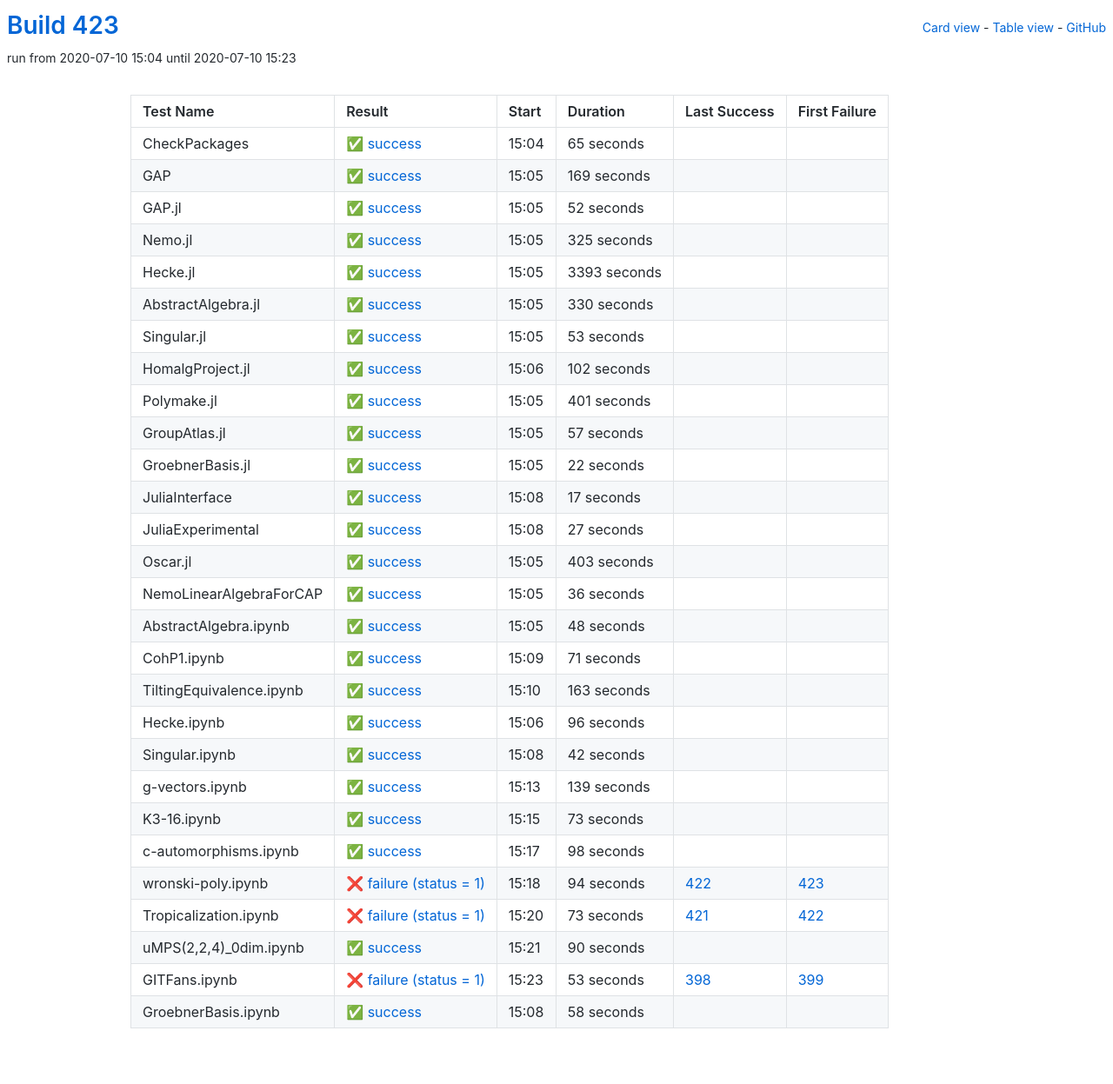
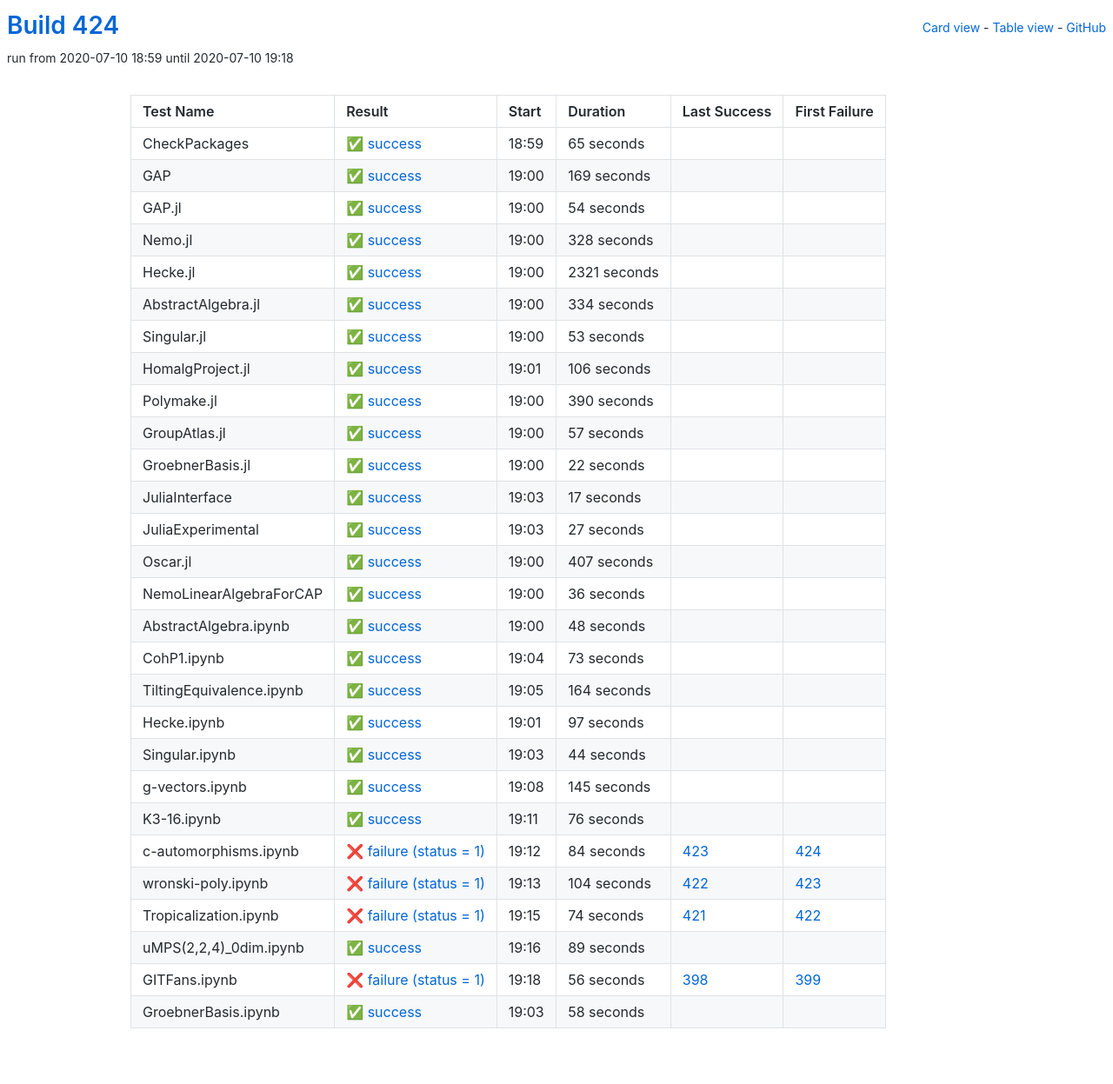
Before and after one commit to oscar-system/oscar-ci-status-stable, a Jekyll site: the page built from table.html, in a window 1280 px wide. Shown: the whole page at 87% size. Built offline with Jekyll 4.4.1, drawn with Linux system fonts in a browser that asks for light colours.

Commit message:
Build #424

```diff
--- a/_data/ci.yml
+++ b/_data/ci.yml
@@ -1,6 +1,6 @@
 ---
-build: 423
-build_url: https://oscarci.mathematik.uni-kl.de/job/oscar-stable/423/
+build: 424
+build_url: https://oscarci.mathematik.uni-kl.de/job/oscar-stable/424/
 job: oscar-stable
 organization: oscar-system
 repo: oscar-ci-status-stable
@@ -8,8 +8,8 @@ repourl: https://github.com/oscar-system/oscar-ci-status-stable
 tests:
 - name: CheckPackages
   id: checkpackages
-  log: https://oscarci.mathematik.uni-kl.de/job/oscar-stable/423/artifact/logs/build-423/CheckPackages.log
-  start: 2020-07-10 15:04
+  log: https://oscarci.mathematik.uni-kl.de/job/oscar-stable/424/artifact/logs/build-424/CheckPackages.log
+  start: 2020-07-10 18:59
   success: true
   exitcode: 0
   status: success
@@ -20,8 +20,8 @@ tests:
   first_failure_url:
 - name: GAP
   id: gap
-  log: https://oscarci.mathematik.uni-kl.de/job/oscar-stable/423/artifact/logs/build-423/GAP.log
-  start: 2020-07-10 15:05
+  log: https://oscarci.mathematik.uni-kl.de/job/oscar-stable/424/artifact/logs/build-424/GAP.log
+  start: 2020-07-10 19:00
   success: true
   exitcode: 0
   status: success
@@ -32,56 +32,56 @@ tests:
   first_failure_url:
 - name: GAP.jl
   id: gap-jl
-  log: https://oscarci.mathematik.uni-kl.de/job/oscar-stable/423/artifact/logs/build-423/GAP.jl.log
-  start: 2020-07-10 15:05
+  log: https://oscarci.mathematik.uni-kl.de/job/oscar-stable/424/artifact/logs/build-424/GAP.jl.log
+  start: 2020-07-10 19:00
   success: true
   exitcode: 0
   status: success
-  duration: 52
+  duration: 54
   last_success: false
   last_success_url:
   first_failure: false
   first_failure_url:
 - name: Nemo.jl
   id: nemo-jl
-  log: https://oscarci.mathematik.uni-kl.de/job/oscar-stable/423/artifact/logs/build-423/Nemo.jl.log
-  start: 2020-07-10 15:05
+  log: https://oscarci.mathematik.uni-kl.de/job/oscar-stable/424/artifact/logs/build-424/Nemo.jl.log
+  start: 2020-07-10 19:00
   success: true
   exitcode: 0
   status: success
-  duration: 325
+  duration: 328
   last_success: false
   last_success_url:
   first_failure: false
   first_failure_url:
 - name: Hecke.jl
   id: hecke-jl
-  log: https://oscarci.mathematik.uni-kl.de/job/oscar-stable/423/artifact/logs/build-423/Hecke.jl.log
-  start: 2020-07-10 15:05
+  log: https://oscarci.mathematik.uni-kl.de/job/oscar-stable/424/artifact/logs/build-424/Hecke.jl.log
+  start: 2020-07-10 19:00
   success: true
   exitcode: 0
   status: success
-  duration: 3393
+  duration: 2321
   last_success: false
   last_success_url:
   first_failure: false
   first_failure_url:
 - name: AbstractAlgebra.jl
   id: abstractalgebra-jl
-  log: https://oscarci.mathematik.uni-kl.de/job/oscar-stable/423/artifact/logs/build-423/AbstractAlgebra.jl.log
-  start: 2020-07-10 15:05
+  log: https://oscarci.mathematik.uni-kl.de/job/oscar-stable/424/artifact/logs/build-424/AbstractAlgebra.jl.log
+  start: 2020-07-10 19:00
   success: true
   exitcode: 0
   status: success
-  duration: 330
+  duration: 334
   last_success: false
   last_success_url:
   first_failure: false
   first_failure_url:
 - name: Singular.jl
   id: singular-jl
-  log: https://oscarci.mathematik.uni-kl.de/job/oscar-stable/423/artifact/logs/build-423/Singular.jl.log
-  start: 2020-07-10 15:05
+  log: https://oscarci.mathematik.uni-kl.de/job/oscar-stable/424/artifact/logs/build-424/Singular.jl.log
+  start: 2020-07-10 19:00
   success: true
   exitcode: 0
   status: success
@@ -92,32 +92,32 @@ tests:
   first_failure_url:
 - name: HomalgProject.jl
   id: homalgproject-jl
-  log: https://oscarci.mathematik.uni-kl.de/job/oscar-stable/423/artifact/logs/build-423/HomalgProject.jl.log
-  start: 2020-07-10 15:06
+  log: https://oscarci.mathematik.uni-kl.de/job/oscar-stable/424/artifact/logs/build-424/HomalgProject.jl.log
+  start: 2020-07-10 19:01
   success: true
   exitcode: 0
   status: success
-  duration: 102
+  duration: 106
   last_success: false
   last_success_url:
   first_failure: false
   first_failure_url:
 - name: Polymake.jl
   id: polymake-jl
-  log: https://oscarci.mathematik.uni-kl.de/job/oscar-stable/423/artifact/logs/build-423/Polymake.jl.log
-  start: 2020-07-10 15:05
+  log: https://oscarci.mathematik.uni-kl.de/job/oscar-stable/424/artifact/logs/build-424/Polymake.jl.log
+  start: 2020-07-10 19:00
   success: true
   exitcode: 0
   status: success
-  duration: 401
+  duration: 390
   last_success: false
   last_success_url:
   first_failure: false
   first_failure_url:
 - name: GroupAtlas.jl
   id: groupatlas-jl
-  log: https://oscarci.mathematik.uni-kl.de/job/oscar-stable/423/artifact/logs/build-423/GroupAtlas.jl.log
-  start: 2020-07-10 15:05
+  log: https://oscarci.mathematik.uni-kl.de/job/oscar-stable/424/artifact/logs/build-424/GroupAtlas.jl.log
+  start: 2020-07-10 19:00
   success: true
   exitcode: 0
   status: success
@@ -128,8 +128,8 @@ tests:
   first_failure_url:
 - name: GroebnerBasis.jl
   id: groebnerbasis-jl
-  log: https://oscarci.mathematik.uni-kl.de/job/oscar-stable/423/artifact/logs/build-423/GroebnerBasis.jl.log
-  start: 2020-07-10 15:05
+  log: https://oscarci.mathematik.uni-kl.de/job/oscar-stable/424/artifact/logs/build-424/GroebnerBasis.jl.log
+  start: 2020-07-10 19:00
   success: true
   exitcode: 0
   status: success
@@ -140,8 +140,8 @@ tests:
   first_failure_url:
 - name: JuliaInterface
   id: juliainterface
-  log: https://oscarci.mathematik.uni-kl.de/job/oscar-stable/423/artifact/logs/build-423/JuliaInterface.log
-  start: 2020-07-10 15:08
+  log: https://oscarci.mathematik.uni-kl.de/job/oscar-stable/424/artifact/logs/build-424/JuliaInterface.log
+  start: 2020-07-10 19:03
   success: true
   exitcode: 0
   status: success
@@ -152,8 +152,8 @@ tests:
   first_failure_url:
 - name: JuliaExperimental
   id: juliaexperimental
-  log: https://oscarci.mathematik.uni-kl.de/job/oscar-stable/423/artifact/logs/build-423/JuliaExperimental.log
-  start: 2020-07-10 15:08
+  log: https://oscarci.mathematik.uni-kl.de/job/oscar-stable/424/artifact/logs/build-424/JuliaExperimental.log
+  start: 2020-07-10 19:03
   success: true
   exitcode: 0
   status: success
@@ -164,20 +164,20 @@ tests:
   first_failure_url:
 - name: Oscar.jl
   id: oscar-jl
-  log: https://oscarci.mathematik.uni-kl.de/job/oscar-stable/423/artifact/logs/build-423/Oscar.jl.log
-  start: 2020-07-10 15:05
+  log: https://oscarci.mathematik.uni-kl.de/job/oscar-stable/424/artifact/logs/build-424/Oscar.jl.log
+  start: 2020-07-10 19:00
   success: true
   exitcode: 0
   status: success
-  duration: 403
+  duration: 407
   last_success: false
   last_success_url:
   first_failure: false
   first_failure_url:
 - name: NemoLinearAlgebraForCAP
   id: nemolinearalgebraforcap
-  log: https://oscarci.mathematik.uni-kl.de/job/oscar-stable/423/artifact/logs/build-423/NemoLinearAlgebraForCAP.log
-  start: 2020-07-10 15:05
+  log: https://oscarci.mathematik.uni-kl.de/job/oscar-stable/424/artifact/logs/build-424/NemoLinearAlgebraForCAP.log
+  start: 2020-07-10 19:00
   success: true
   exitcode: 0
   status: success
@@ -188,8 +188,8 @@ tests:
   first_failure_url:
 - name: AbstractAlgebra.ipynb
   id: abstractalgebra-ipynb
-  log: https://oscarci.mathematik.uni-kl.de/job/oscar-stable/423/artifact/logs/build-423/AbstractAlgebra.ipynb.log
-  start: 2020-07-10 15:05
+  log: https://oscarci.mathematik.uni-kl.de/job/oscar-stable/424/artifact/logs/build-424/AbstractAlgebra.ipynb.log
+  start: 2020-07-10 19:00
   success: true
   exitcode: 0
   status: success
@@ -200,68 +200,8 @@ tests:
   first_failure_url:
 - name: CohP1.ipynb
   id: cohp1-ipynb
-  log: https://oscarci.mathematik.uni-kl.de/job/oscar-stable/423/artifact/logs/build-423/CohP1.ipynb.log
-  start: 2020-07-10 15:09
-  success: true
-  exitcode: 0
-  status: success
-  duration: 71
-  last_success: false
-  last_success_url:
-  first_failure: false
-  first_failure_url:
-- name: TiltingEquivalence.ipynb
-  id: tiltingequivalence-ipynb
-  log: https://oscarci.mathematik.uni-kl.de/job/oscar-stable/423/artifact/logs/build-423/TiltingEquivalence.ipynb.log
-  start: 2020-07-10 15:10
-  success: true
-  exitcode: 0
-  status: success
-  duration: 163
-  last_success: false
-  last_success_url:
-  first_failure: false
-  first_failure_url:
-- name: Hecke.ipynb
-  id: hecke-ipynb
-  log: https://oscarci.mathematik.uni-kl.de/job/oscar-stable/423/artifact/logs/build-423/Hecke.ipynb.log
-  start: 2020-07-10 15:06
-  success: true
-  exitcode: 0
-  status: success
-  duration: 96
-  last_success: false
-  last_success_url:
-  first_failure: false
-  first_failure_url:
-- name: Singular.ipynb
-  id: singular-ipynb
-  log: https://oscarci.mathematik.uni-kl.de/job/oscar-stable/423/artifact/logs/build-423/Singular.ipynb.log
-  start: 2020-07-10 15:08
-  success: true
-  exitcode: 0
-  status: success
-  duration: 42
-  last_success: false
-  last_success_url:
-  first_failure: false
-  first_failure_url:
-- name: g-vectors.ipynb
-  id: g-vectors-ipynb
-  log: https://oscarci.mathematik.uni-kl.de/job/oscar-stable/423/artifact/logs/build-423/g-vectors.ipynb.log
-  start: 2020-07-10 15:13
-  success: true
-  exitcode: 0
-  status: success
-  duration: 139
-  last_success: false
-  last_success_url:
-  first_failure: false
-  first_failure_url:
-- name: K3-16.ipynb
-  id: k3-16-ipynb
-  log: https://oscarci.mathematik.uni-kl.de/job/oscar-stable/423/artifact/logs/build-423/K3-16.ipynb.log
-  start: 2020-07-10 15:15
+  log: https://oscarci.mathematik.uni-kl.de/job/oscar-stable/424/artifact/logs/build-424/CohP1.ipynb.log
+  start: 2020-07-10 19:04
   success: true
   exitcode: 0
   status: success
@@ -270,70 +210,130 @@ tests:
   last_success_url:
   first_failure: false
   first_failure_url:
-- name: c-automorphisms.ipynb
-  id: c-automorphisms-ipynb
-  log: https://oscarci.mathematik.uni-kl.de/job/oscar-stable/423/artifact/logs/build-423/c-automorphisms.ipynb.log
-  start: 2020-07-10 15:17
+- name: TiltingEquivalence.ipynb
+  id: tiltingequivalence-ipynb
+  log: https://oscarci.mathematik.uni-kl.de/job/oscar-stable/424/artifact/logs/build-424/TiltingEquivalence.ipynb.log
+  start: 2020-07-10 19:05
   success: true
   exitcode: 0
   status: success
-  duration: 98
+  duration: 164
   last_success: false
   last_success_url:
   first_failure: false
   first_failure_url:
-- name: wronski-poly.ipynb
-  id: wronski-poly-ipynb
-  log: https://oscarci.mathematik.uni-kl.de/job/oscar-stable/423/artifact/logs/build-423/wronski-poly.ipynb.log
-  start: 2020-07-10 15:18
+- name: Hecke.ipynb
+  id: hecke-ipynb
+  log: https://oscarci.mathematik.uni-kl.de/job/oscar-stable/424/artifact/logs/build-424/Hecke.ipynb.log
+  start: 2020-07-10 19:01
+  success: true
+  exitcode: 0
+  status: success
+  duration: 97
+  last_success: false
+  last_success_url:
+  first_failure: false
+  first_failure_url:
+- name: Singular.ipynb
+  id: singular-ipynb
+  log: https://oscarci.mathematik.uni-kl.de/job/oscar-stable/424/artifact/logs/build-424/Singular.ipynb.log
+  start: 2020-07-10 19:03
+  success: true
+  exitcode: 0
+  status: success
+  duration: 44
+  last_success: false
+  last_success_url:
+  first_failure: false
+  first_failure_url:
+- name: g-vectors.ipynb
+  id: g-vectors-ipynb
+  log: https://oscarci.mathematik.uni-kl.de/job/oscar-stable/424/artifact/logs/build-424/g-vectors.ipynb.log
+  start: 2020-07-10 19:08
+  success: true
+  exitcode: 0
+  status: success
+  duration: 145
+  last_success: false
+  last_success_url:
+  first_failure: false
+  first_failure_url:
+- name: K3-16.ipynb
+  id: k3-16-ipynb
+  log: https://oscarci.mathematik.uni-kl.de/job/oscar-stable/424/artifact/logs/build-424/K3-16.ipynb.log
+  start: 2020-07-10 19:11
+  success: true
+  exitcode: 0
+  status: success
+  duration: 76
+  last_success: false
+  last_success_url:
+  first_failure: false
+  first_failure_url:
+- name: c-automorphisms.ipynb
+  id: c-automorphisms-ipynb
+  log: https://oscarci.mathematik.uni-kl.de/job/oscar-stable/424/artifact/logs/build-424/c-automorphisms.ipynb.log
+  start: 2020-07-10 19:12
   success: false
   exitcode: 1
   status: failure
-  duration: 94
+  duration: 84
+  last_success: 423
+  last_success_url: https://oscarci.mathematik.uni-kl.de/job/oscar-stable/423/
+  first_failure: 424
+  first_failure_url: https://oscarci.mathematik.uni-kl.de/job/oscar-stable/424/
+- name: wronski-poly.ipynb
+  id: wronski-poly-ipynb
+  log: https://oscarci.mathematik.uni-kl.de/job/oscar-stable/424/artifact/logs/build-424/wronski-poly.ipynb.log
+  start: 2020-07-10 19:13
+  success: false
+  exitcode: 1
+  status: failure
+  duration: 104
   last_success: 422
   last_success_url: https://oscarci.mathematik.uni-kl.de/job/oscar-stable/422/
   first_failure: 423
   first_failure_url: https://oscarci.mathematik.uni-kl.de/job/oscar-stable/423/
 - name: Tropicalization.ipynb
   id: tropicalization-ipynb
-  log: https://oscarci.mathematik.uni-kl.de/job/oscar-stable/423/artifact/logs/build-423/Tropicalization.ipynb.log
-  start: 2020-07-10 15:20
+  log: https://oscarci.mathematik.uni-kl.de/job/oscar-stable/424/artifact/logs/build-424/Tropicalization.ipynb.log
+  start: 2020-07-10 19:15
   success: false
   exitcode: 1
   status: failure
-  duration: 73
+  duration: 74
   last_success: 421
   last_success_url: https://oscarci.mathematik.uni-kl.de/job/oscar-stable/421/
   first_failure: 422
   first_failure_url: https://oscarci.mathematik.uni-kl.de/job/oscar-stable/422/
 - name: uMPS(2,2,4)_0dim.ipynb
   id: umps-2-2-4-0dim-ipynb
-  log: https://oscarci.mathematik.uni-kl.de/job/oscar-stable/423/artifact/logs/build-423/uMPS-2-2-4-_0dim.ipynb.log
-  start: 2020-07-10 15:21
+  log: https://oscarci.mathematik.uni-kl.de/job/oscar-stable/424/artifact/logs/build-424/uMPS-2-2-4-_0dim.ipynb.log
+  start: 2020-07-10 19:16
   success: true
   exitcode: 0
   status: success
-  duration: 90
+  duration: 89
   last_success: false
   last_success_url:
   first_failure: false
   first_failure_url:
 - name: GITFans.ipynb
   id: gitfans-ipynb
-  log: https://oscarci.mathematik.uni-kl.de/job/oscar-stable/423/artifact/logs/build-423/GITFans.ipynb.log
-  start: 2020-07-10 15:23
+  log: https://oscarci.mathematik.uni-kl.de/job/oscar-stable/424/artifact/logs/build-424/GITFans.ipynb.log
+  start: 2020-07-10 19:18
   success: false
   exitcode: 1
   status: failure
-  duration: 53
+  duration: 56
   last_success: 398
   last_success_url: https://oscarci.mathematik.uni-kl.de/job/oscar-stable/398/
   first_failure: 399
   first_failure_url: https://oscarci.mathematik.uni-kl.de/job/oscar-stable/399/
 - name: GroebnerBasis.ipynb
   id: groebnerbasis-ipynb
-  log: https://oscarci.mathematik.uni-kl.de/job/oscar-stable/423/artifact/logs/build-423/GroebnerBasis.ipynb.log
-  start: 2020-07-10 15:08
+  log: https://oscarci.mathematik.uni-kl.de/job/oscar-stable/424/artifact/logs/build-424/GroebnerBasis.ipynb.log
+  start: 2020-07-10 19:03
   success: true
   exitcode: 0
   status: success
```
Also changed, not shown: README.md.
